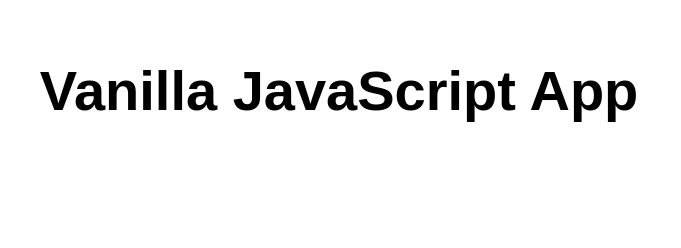
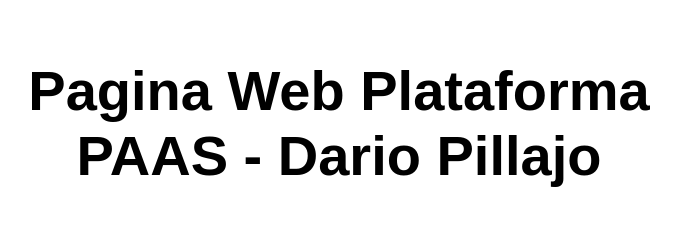
Before and after one commit to dario-javy1225/my-first-static-web-app, a plain HTML site: page index.html in a window 1280 px wide. Shown: the whole page, without its empty margins (301-982 px from the left). Drawn offline with Linux system fonts and the light colour scheme.

Commit message:
Update index.html

```diff
--- a/index.html
+++ b/index.html
@@ -10,7 +10,7 @@
 
 <body>
   <main>
-    <h1>Vanilla JavaScript App</h1>
+    <h1>Pagina Web Plataforma PAAS - Dario Pillajo</h1>
   </main>
 </body>
 
```
